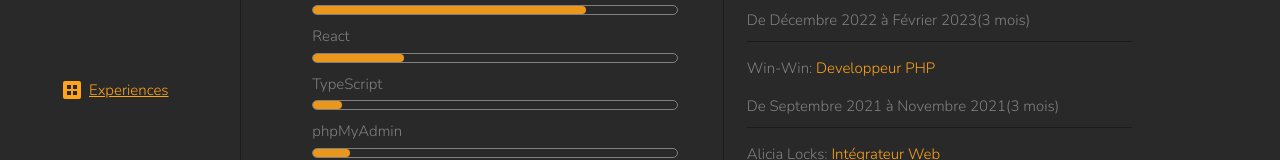
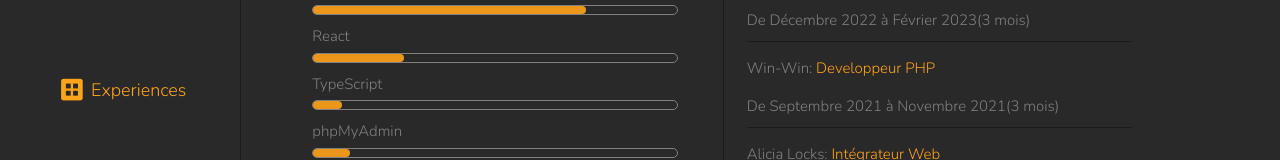
Before and after one commit to Wutzy/cv-react, a React (Create React App) app: page /knowledges in a window 1280 px wide. Shown: the part 330-490 px from the top of the page. Built offline with nearby package versions, Linux system fonts and the light colour scheme.

Commit message:
scale item on hover and selected item menu

```diff
--- a/src/components/menu/Menu.tsx
+++ b/src/components/menu/Menu.tsx
@@ -54,7 +54,7 @@ const Menu: FunctionComponent = () => {
                     <img src={ProfileImage} alt="" className='picture-profile' />
                 </div>
                 {menuItems.map(item => (
-                    <div key={item.value} className={`menu-item ${item.isSelected ? 'selected' : ''}`} onClick={() => handleItemClick(item.value)}>
+                    <div key={item.value} className={`menu-item grow ${item.isSelected ? 'selected' : ''}`} onClick={() => handleItemClick(item.value)}>
                         <i className='material-icons'>{item.icon}</i><Link to={item.path}>{item.label}</Link>
                     </div>
                 ))}
--- a/src/components/menu/menu.css
+++ b/src/components/menu/menu.css
@@ -31,12 +31,14 @@
 }
 
 .selected > a {
-    text-decoration: underline;
     padding: 5px;
     color: #ffa31a;
+    transform: scale(1.2);
 }
 .selected > .material-icons {
     color: #ffa31a;
+    margin-right: 10px;
+    transform: scale(1.2);
 }
 
 @media only screen and (min-width: 1024px) {
--- a/src/components/portfolio/Project-card.css
+++ b/src/components/portfolio/Project-card.css
@@ -7,9 +7,11 @@
     border: solid 1px  	#1b1b1b;
     border-radius: 10px;
     height: 350px;
+    transition: all .2s ease-in-out;
 }
 .card:hover {
     cursor: pointer;
+    transform: scale(1.1);
 }
 
 .card-title{
--- a/src/pages/knowledges/knowledges.css
+++ b/src/pages/knowledges/knowledges.css
@@ -1,4 +1,3 @@
-
 .s12 > h4 {
     margin-bottom: 30px;
 }
--- a/src/style.css
+++ b/src/style.css
@@ -40,6 +40,14 @@ h4 {
     margin-bottom: 0;
 }
 
+.grow {
+    transition: all .2s ease-in-out;
+    }
+
+    .grow:hover {
+    transform: scale(1.1);
+    }
+
 @media only screen and (min-width: 1024px) {
 
     .container {
```
